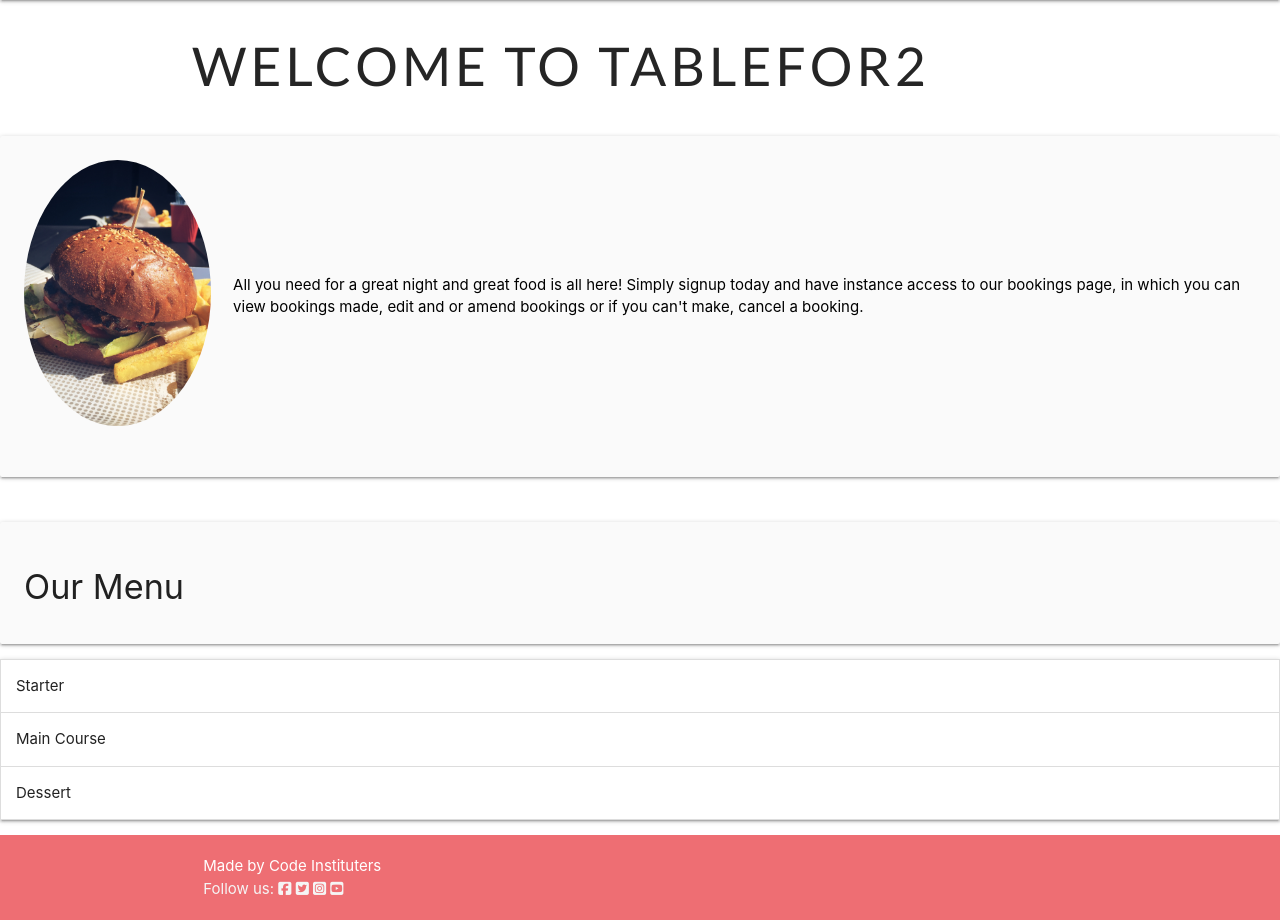
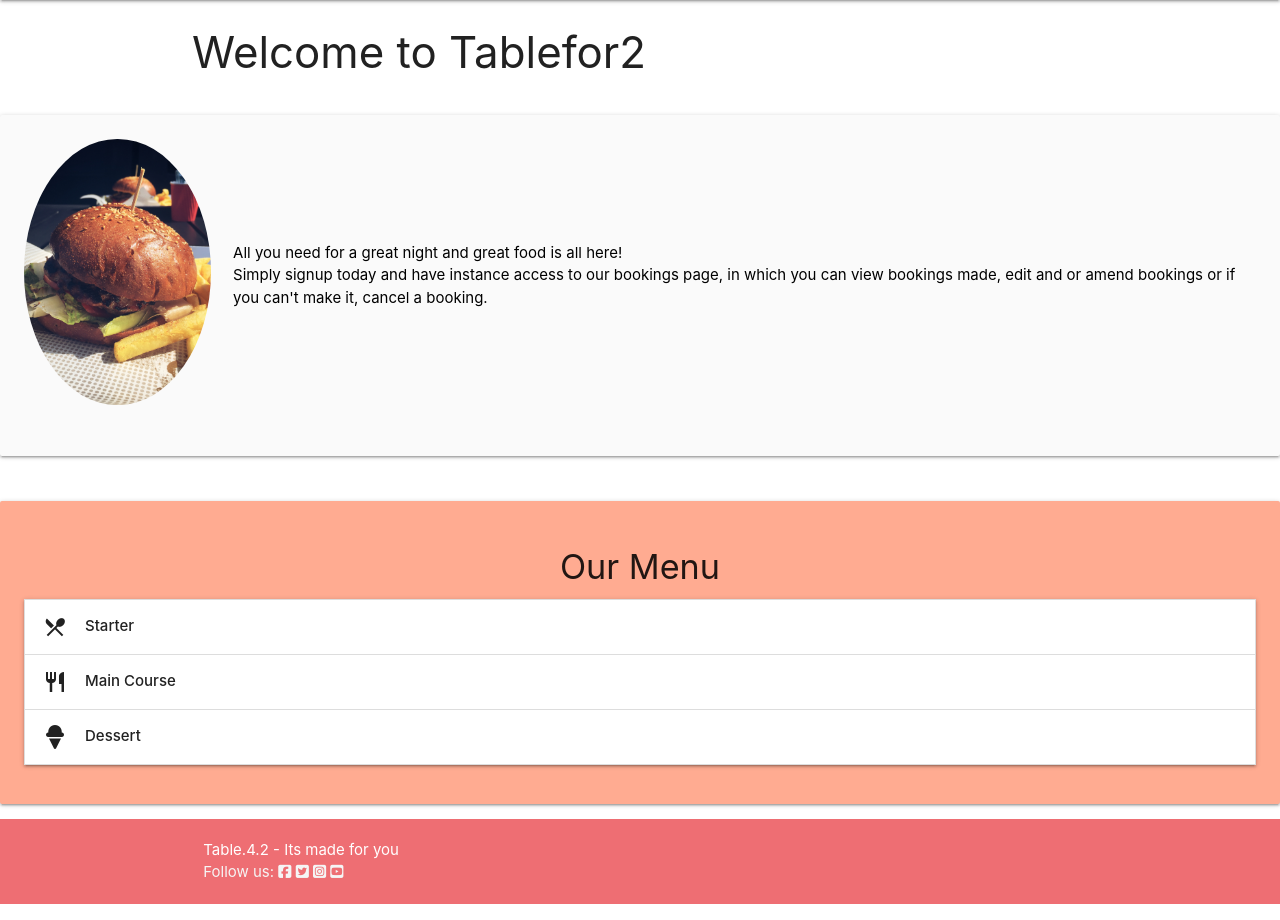
Before and after one commit to Neillcllghn/TEST_django_RESTURANTBOOKING, a Django app: page / in a window 1280 px wide. Shown: the part 64-984 px from the top of the page. Run offline with Django 3.2, Linux system fonts and the light colour scheme; some libraries are stand-ins or nearby versions.

Commit message:
Adding and styling of a Menu List!

```diff
--- a/templates/base.html
+++ b/templates/base.html
@@ -7,6 +7,7 @@
     <meta http-equiv="X-UA-Compatible" content="IE=edge">
     <meta name="viewport" content="width=device-width, initial-scale=1.0">
     <link rel="stylesheet" href="https://cdnjs.cloudflare.com/ajax/libs/materialize/1.0.0/css/materialize.min.css">
+    <link href="https://fonts.googleapis.com/icon?family=Material+Icons" rel="stylesheet">
     <link rel="stylesheet" href="{% static 'css/style.css' %}">
     <title>Tablefor2</title>
 </head>
@@ -81,7 +82,7 @@
   <div class="container">
     <div class="row">
       <div class="col 16 s12">
-  <p class="white-text">Made by Code Instituters</p>
+  <p class="white-text">Table.4.2 - Its made for you</p>
       <p class="grey-text text-lighten-4">Follow us: <i class="fab fa-facebook-square ms-3"></i>
           <i class="fab fa-twitter-square ms-3"></i>
           <i class="fab fa-instagram-square ms-3"></i>
--- a/templates/index.html
+++ b/templates/index.html
@@ -4,7 +4,7 @@
 
 <div class="container">
   <div class="row">
-<h2>Welcome to Tablefor2</h2>
+<h3>Welcome to Tablefor2</h3>
   </div>
 </div>
 
@@ -17,9 +17,9 @@
           <div class="col s10">
             <span class="black-text">
               All you need for a great night and great food is all here!
+              <br>
               Simply signup today and have instance access to our bookings page, in which you can view bookings made,
-              edit and or amend bookings or if you can't make, cancel a booking.
-              <!--Times-->
+              edit and or amend bookings or if you can't make it, cancel a booking.
             </span>
           </div>
         </div>
@@ -28,32 +28,31 @@
 
     <br>
 
-    <div class="col s12 m8 offset-m2 l6 offset-l3"">
-      <div class="card-panel grey lighten-5 z-depth-1">
-        <h4>Our Menu</h4>
-      </div>
-    </div>
+    <div class="col s12 m8 offset-m2 l6 offset-l3">
+      <div class="card-panel deep-orange lighten-3 z-depth-1">
+        <h4 class="center">Our Menu</h4>
 
     <ul class="collapsible">
       <li>
-        <div class="collapsible-header">Starter</div>
-        <div class="collapsible-body"><span>Tomato Bruchetta with Bsil, garlic, Balsamic vinegar on Toasted sourdough</span></div>
-        <div class="collapsible-body"><span>Cured Salmon with Prawns, Fresh Salad, Dill Lime and Creme Fraiche</span></div>
-        <div class="collapsible-body"><span>Soup of the Day *Please ask Server*</span></div>
+        <div class="collapsible-header"><i class="large material-icons">local_dining</i><strong>Starter</strong></div>
+        <div class="collapsible-body grey lighten-3"><span>Tomato Bruchetta with Bsil, garlic, Balsamic vinegar on Toasted sourdough</span></div>
+        <div class="collapsible-body grey lighten-3"><span>Cured Salmon with Prawns, Fresh Salad, Dill Lime and Creme Fraiche</span></div>
+        <div class="collapsible-body grey lighten-3"><span>Soup of the Day <strong>*Please ask Server*</strong></span></div>
       </li>
       <li>
-        <div class="collapsible-header">Main Course</div>
-        <div class="collapsible-body"><span>Truffle Chicken & Potato Gratin</span></div>
-        <div class="collapsible-body"><span>Korean Beef Taco</span></div>
-        <div class="collapsible-body"><span>Mushroom Risotto</span></div>
+        <div class="collapsible-header"><i class="large material-icons">restaurant</i><strong>Main Course</strong></div>
+        <div class="collapsible-body grey lighten-3"><span>Truffle Chicken & Potato Gratin</span></div>
+        <div class="collapsible-body grey lighten-3"><span>Korean Beef Taco</span></div>
+        <div class="collapsible-body grey lighten-3"><span>Mushroom Risotto</span></div>
       </li>
       <li>
-        <div class="collapsible-header">Dessert</div>
-        <div class="collapsible-body"><span>Banoffi Pie</span></div>
-        <div class="collapsible-body"><span>Bread & Butter Pudding</span></div>
-        <div class="collapsible-body"><span>Assortment of Ice Cream</span></div>
+        <div class="collapsible-header"><i class="fa-solid fa-ice-cream"></i><strong>Dessert</strong></div>
+        <div class="collapsible-body grey lighten-3"><span>Banoffi Pie</span></div>
+        <div class="collapsible-body grey lighten-3"><span>Bread & Butter Pudding</span></div>
+        <div class="collapsible-body grey lighten-3"><span>Assortment of Ice Cream</span></div>
       </li>
     </ul>
-
+  </div>
+</div>
 
 {%endblock%}
```
